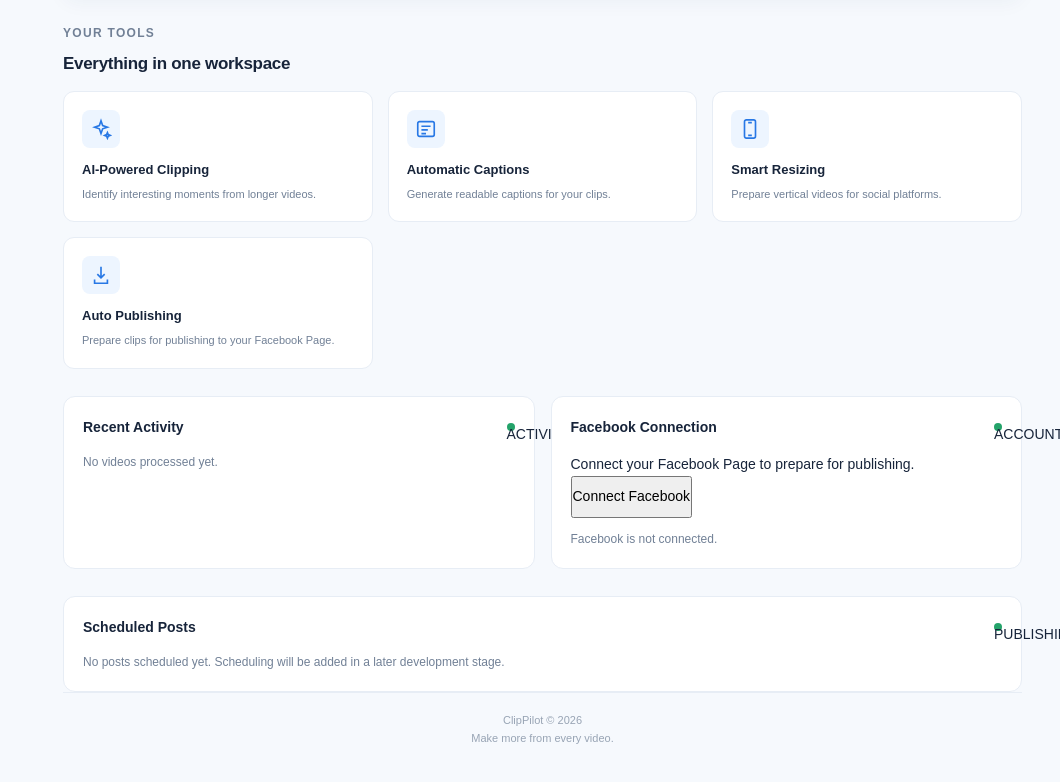
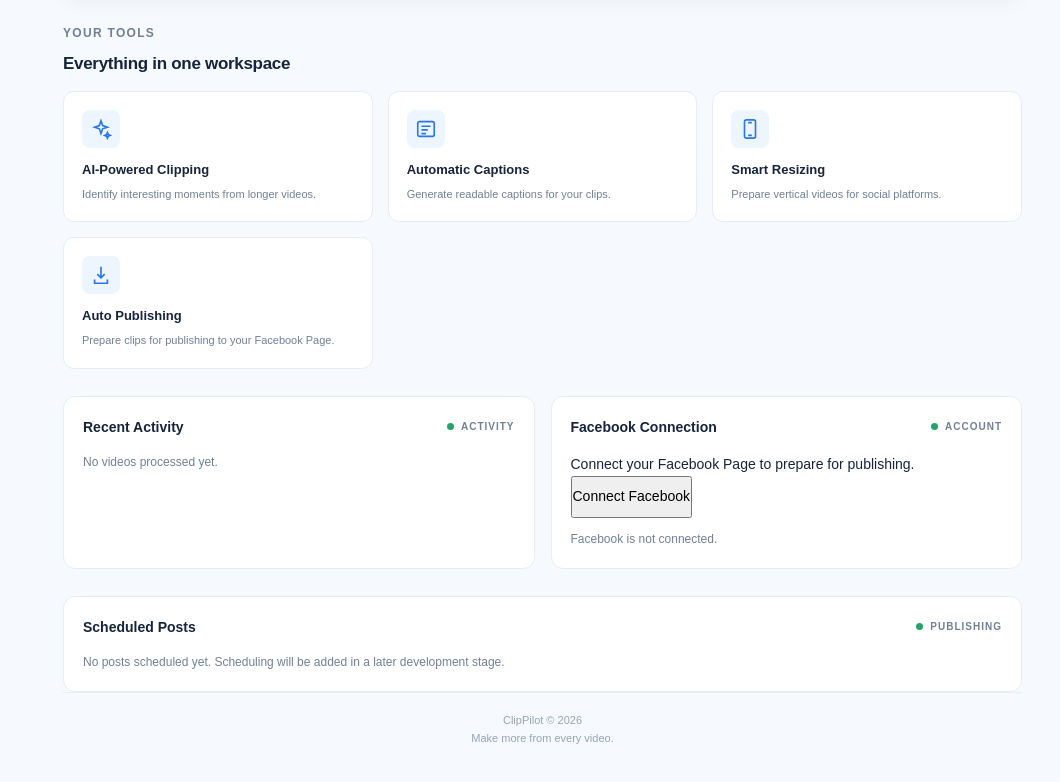
Before and after one commit to n4345446-netizen/clippilot, a plain HTML site: page index.html in a window 1280 px wide. Shown: the part 838-1620 px from the top of the page, without its empty margins (220-1280 px from the left). Drawn offline with Linux system fonts and the light colour scheme.

Commit message:
Enhance top bar and panel heading styles
Added styles for top bar and panel headings, including hiding the workspace label and adjusting panel mark properties.

```diff
--- a/style.css
+++ b/style.css
@@ -573,3 +573,36 @@ body,
 body * {
   font-family: Arial, Helvetica, sans-serif !important;
 }
+/* Top bar and panel heading corrections */
+
+/* Remove Workspace / Dashboard */
+.topbar-label {
+  display: none !important;
+}
+
+/* Fix Activity, Account and Publishing labels */
+.panel-mark {
+  width: auto !important;
+  height: auto !important;
+  min-width: 0;
+  display: inline-flex !important;
+  align-items: center;
+  gap: 7px;
+  background: transparent !important;
+  border-radius: 0 !important;
+  color: #718096;
+  font-size: 10px;
+  font-weight: 700;
+  letter-spacing: 1px;
+  white-space: nowrap;
+}
+
+.panel-mark::before {
+  content: "";
+  display: inline-block;
+  width: 7px;
+  height: 7px;
+  min-width: 7px;
+  border-radius: 50%;
+  background: #24a36a;
+}
```
